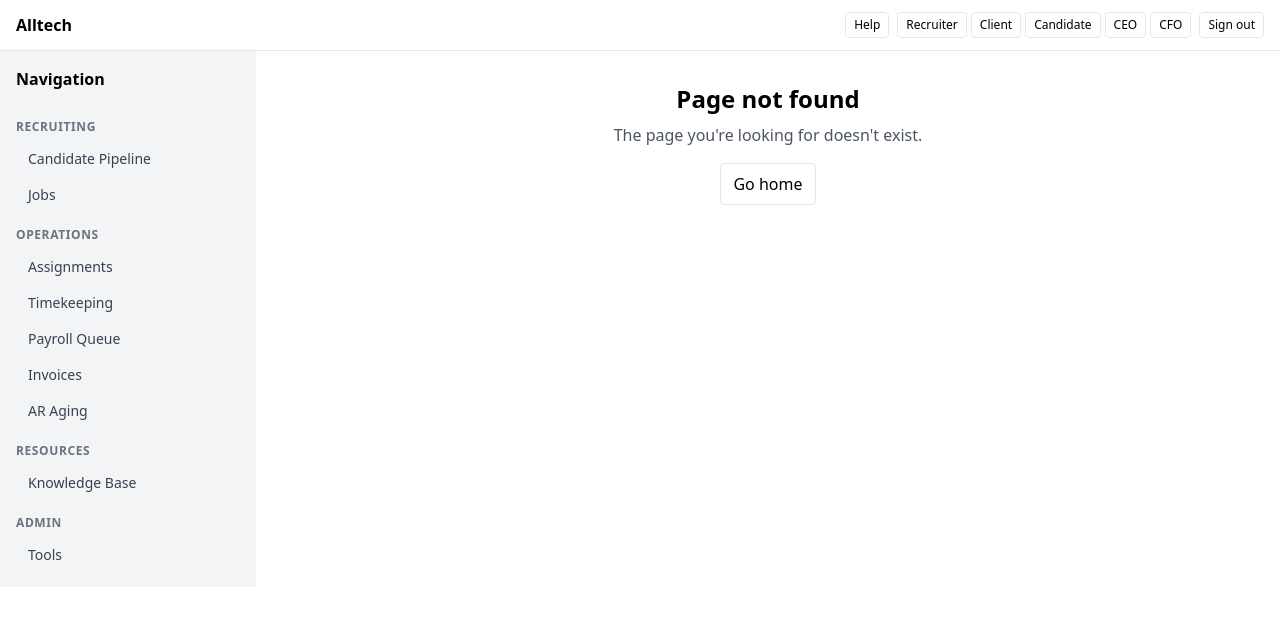
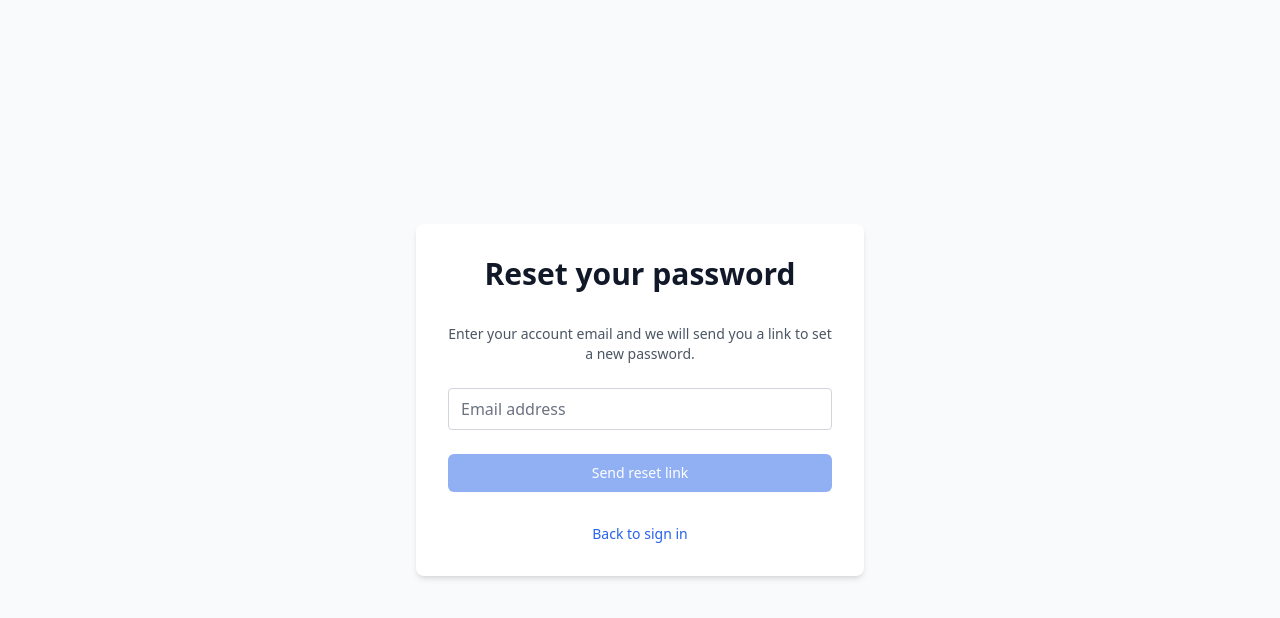
Before and after one commit to AlltechMVP/AlltechMVP, a React (Vite) app: page /forgot-password in a window 1280 px wide. Shown: the top 618 px of the page. Built offline with nearby package versions, Linux system fonts and the light colour scheme; no server answers; the database is empty.

Commit message:
Add forgot-password and reset-password pages and routes

```diff
--- /dev/null
+++ b/src/pages/ForgotPassword.jsx
@@ -0,0 +1,90 @@
+import { useState } from "react";
+import { Link } from "react-router-dom";
+import { supabase } from "../lib/supabase";
+
+export default function ForgotPassword() {
+  const [email, setEmail] = useState("");
+  const [error, setError] = useState("");
+  const [sent, setSent] = useState(false);
+  const [loading, setLoading] = useState(false);
+
+  const handleSubmit = async (e) => {
+    e.preventDefault();
+    setError("");
+    setLoading(true);
+
+    try {
+      const { error } = await supabase.auth.resetPasswordForEmail(email, {
+        redirectTo: `${window.location.origin}/reset-password`,
+      });
+      if (error) throw error;
+      setSent(true);
+    } catch (err) {
+      setError(err.message || "Failed to send reset email");
+    } finally {
+      setLoading(false);
+    }
+  };
+
+  return (
+    <div className="min-h-screen flex items-center justify-center bg-gray-50">
+      <div className="max-w-md w-full space-y-8 bg-white p-8 rounded-lg shadow-md">
+        <h2 className="text-3xl font-bold text-center text-gray-900">Reset your password</h2>
+
+        {sent ? (
+          <div>
+            <p className="text-sm text-center text-gray-600">
+              If an account exists for{" "}
+              <span className="font-medium text-gray-900">{email}</span>, a
+              password reset link is on its way. Check your inbox (and spam
+              folder).
+            </p>
+            <p className="text-sm text-center text-gray-600 mt-4">
+              <Link to="/login" className="text-blue-600 hover:text-blue-500">
+                Back to sign in
+              </Link>
+            </p>
+          </div>
+        ) : (
+          <form onSubmit={handleSubmit} className="mt-8 space-y-6">
+            <p className="text-sm text-center text-gray-600">
+              Enter your account email and we will send you a link to set a
+              new password.
+            </p>
+            <div className="space-y-4">
+              <input
+                type="email"
+                value={email}
+                onChange={(e) => setEmail(e.target.value)}
+                required
+                className="appearance-none rounded relative block w-full px-3 py-2 border border-gray-300 placeholder-gray-500 text-gray-900 focus:outline-none focus:ring-blue-500 focus:border-blue-500"
+                placeholder="Email address"
+                disabled={loading}
+              />
+            </div>
+
+            {error && (
+              <div className="text-red-600 text-sm text-center bg-red-50 p-2 rounded">
+                {error}
+              </div>
+            )}
+
+            <button
+              type="submit"
+              disabled={loading || !email}
+              className="w-full flex justify-center py-2 px-4 border border-transparent rounded-md shadow-sm text-sm font-medium text-white bg-blue-600 hover:bg-blue-700 focus:outline-none focus:ring-2 focus:ring-offset-2 focus:ring-blue-500 disabled:opacity-50"
+            >
+              {loading ? "Sending" : "Send reset link"}
+            </button>
+          </form>
+        )}
+
+        <p className="text-sm text-center text-gray-600">
+          <Link to="/login" className="text-blue-600 hover:text-blue-500">
+            Back to sign in
+          </Link>
+        </p>
+      </div>
+    </div>
+  );
+}
--- /dev/null
+++ b/src/pages/ResetPassword.jsx
@@ -0,0 +1,158 @@
+import { useState, useEffect } from "react";
+import { useNavigate, Link } from "react-router-dom";
+import { supabase } from "../lib/supabase";
+
+export default function ResetPassword() {
+  const navigate = useNavigate();
+  const [hasSession, setHasSession] = useState(false);
+  const [checking, setChecking] = useState(true);
+  const [password, setPassword] = useState("");
+  const [confirm, setConfirm] = useState("");
+  const [error, setError] = useState("");
+  const [loading, setLoading] = useState(false);
+
+  useEffect(() => {
+    let mounted = true;
+
+    // The recovery session is created from the #access_token hash in the
+    // reset link. It may already exist, or arrive via the PASSWORD_RECOVERY
+    // event just after this page mounts, so check both ways.
+    supabase.auth.getSession().then(({ data: { session } }) => {
+      if (mounted && session) {
+        setHasSession(true);
+        setChecking(false);
+      }
+    });
+
+    const { data: { subscription } } = supabase.auth.onAuthStateChange(
+      (event, session) => {
+        if (mounted && event === "PASSWORD_RECOVERY" && session) {
+          setHasSession(true);
+          setChecking(false);
+        }
+      }
+    );
+
+    // Re-check once in case the recovery session landed after the first read.
+    const timer = setTimeout(() => {
+      supabase.auth.getSession().then(({ data: { session } }) => {
+        if (mounted) {
+          setHasSession(!!session);
+          setChecking(false);
+        }
+      });
+    }, 1500);
+
+    return () => {
+      mounted = false;
+      clearTimeout(timer);
+      subscription.unsubscribe();
+    };
+  }, []);
+
+  const handleSubmit = async (e) => {
+    e.preventDefault();
+    setError("");
+
+    if (password.length < 6) {
+      setError("Password must be at least 6 characters");
+      return;
+    }
+    if (password !== confirm) {
+      setError("Passwords do not match");
+      return;
+    }
+
+    setLoading(true);
+    try {
+      const { error } = await supabase.auth.updateUser({ password });
+      if (error) throw error;
+      // The recovery session is still active, so signing in redirects
+      // straight to the dashboard for this user's role.
+      navigate("/login");
+    } catch (err) {
+      setError(err.message || "Failed to update password");
+    } finally {
+      setLoading(false);
+    }
+  };
+
+  if (checking) {
+    return (
+      <div className="min-h-screen flex items-center justify-center bg-gray-50">
+        <p className="text-gray-600">Checking your reset link…</p>
+      </div>
+    );
+  }
+
+  if (!hasSession) {
+    return (
+      <div className="min-h-screen flex items-center justify-center bg-gray-50">
+        <div className="max-w-md w-full space-y-8 bg-white p-8 rounded-lg shadow-md">
+          <h2 className="text-3xl font-bold text-center text-gray-900">
+            Reset link invalid
+          </h2>
+          <p className="text-sm text-center text-gray-600">
+            This password reset link is invalid or has expired. Request a new
+            one below.
+          </p>
+          <p className="text-sm text-center text-gray-600">
+            <Link
+              to="/forgot-password"
+              className="text-blue-600 hover:text-blue-500"
+            >
+              Request a new reset link
+            </Link>
+          </p>
+        </div>
+      </div>
+    );
+  }
+
+  return (
+    <div className="min-h-screen flex items-center justify-center bg-gray-50">
+      <div className="max-w-md w-full space-y-8 bg-white p-8 rounded-lg shadow-md">
+        <h2 className="text-3xl font-bold text-center text-gray-900">
+          Set a new password
+        </h2>
+
+        <form onSubmit={handleSubmit} className="mt-8 space-y-6">
+          <div className="space-y-4">
+            <input
+              type="password"
+              value={password}
+              onChange={(e) => setPassword(e.target.value)}
+              required
+              className="appearance-none rounded relative block w-full px-3 py-2 border border-gray-300 placeholder-gray-500 text-gray-900 focus:outline-none focus:ring-blue-500 focus:border-blue-500"
+              placeholder="New password"
+              disabled={loading}
+            />
+            <input
+              type="password"
+              value={confirm}
+              onChange={(e) => setConfirm(e.target.value)}
+              required
+              className="appearance-none rounded relative block w-full px-3 py-2 border border-gray-300 placeholder-gray-500 text-gray-900 focus:outline-none focus:ring-blue-500 focus:border-blue-500"
+              placeholder="Confirm new password"
+              disabled={loading}
+            />
+          </div>
+
+          {error && (
+            <div className="text-red-600 text-sm text-center bg-red-50 p-2 rounded">
+              {error}
+            </div>
+          )}
+
+          <button
+            type="submit"
+            disabled={loading || !password || !confirm}
+            className="w-full flex justify-center py-2 px-4 border border-transparent rounded-md shadow-sm text-sm font-medium text-white bg-blue-600 hover:bg-blue-700 focus:outline-none focus:ring-2 focus:ring-offset-2 focus:ring-blue-500 disabled:opacity-50"
+          >
+            {loading ? "Updating" : "Update password"}
+          </button>
+        </form>
+      </div>
+    </div>
+  );
+}
--- a/src/routes/index.jsx
+++ b/src/routes/index.jsx
@@ -4,6 +4,8 @@ import Layout from '@/components/layout/Layout.jsx';
 import NotFound from '@/pages/misc/NotFound.jsx';
 import Login from '@/pages/Login.jsx';
 import Signup from '@/pages/Signup.jsx';
+import ForgotPassword from '@/pages/ForgotPassword.jsx';
+import ResetPassword from '@/pages/ResetPassword.jsx';
 import Logout from '@/pages/Logout.jsx';
 import ProtectedRoute from '@/components/protected/ProtectedRoute.jsx';
 import Loader from '@/components/ui/Loader.jsx';
@@ -41,6 +43,8 @@ export default function AppRoutes() {
         {/* Public routes without layout */}
         <Route path="login" element={<Login />} />
         <Route path="signup" element={<Signup />} />
+        <Route path="forgot-password" element={<ForgotPassword />} />
+        <Route path="reset-password" element={<ResetPassword />} />
         <Route path="logout" element={<Logout />} />
 
         {/* All app routes with layout */}
```
